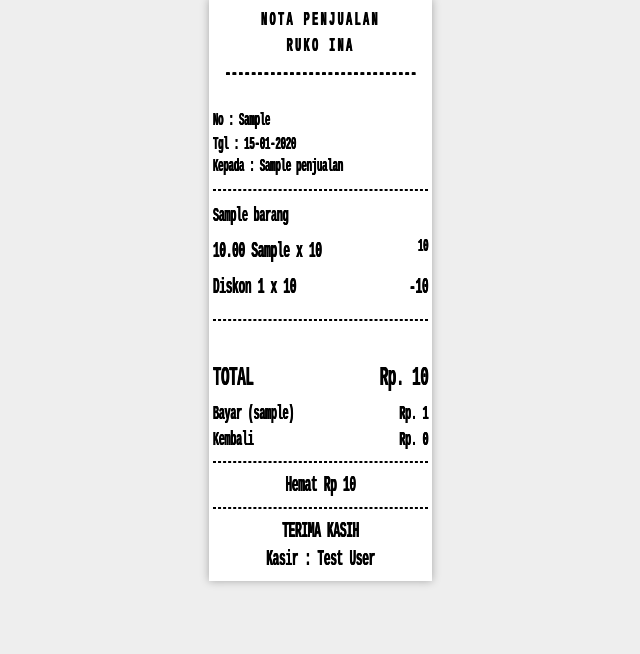
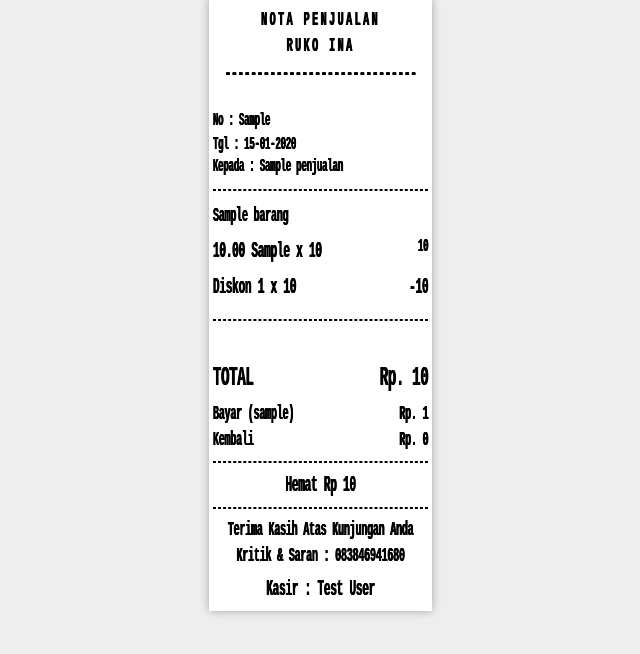
Before and after one commit to Wijaya-Plywood-Indonesia/erp-telur, a Laravel app: page /nota/1/cetakThermal in a window 1280 px wide. Shown: the part 13-667 px from the top of the page, without its empty margins (319-959 px from the left). Run offline with Laravel 12, Linux system fonts and the light colour scheme; data comes from the database, SQL or seed files in the repository; tables that the repository leaves empty hold one stand-in row (values such as "Sample post"); some libraries are stand-ins or nearby versions.

Commit message:
update: Enhance printing options and footer details in Nota Cetak

```diff
--- a/resources/views/penjualans/cetakNotaThermal.blade.php
+++ b/resources/views/penjualans/cetakNotaThermal.blade.php
@@ -204,9 +204,10 @@
             @endif
 
             <!-- ===== FOOTER ===== -->
-            <div  class="text-center small">
-                TERIMA KASIH<br />
-                Kasir : {{ $penjualan->user->name }}
+            <div class="text-center small">
+                <div style="font-size: 10px; font-weight: 800;">Terima Kasih Atas Kunjungan Anda</div>
+                <div style="font-size: 10px; font-weight: 700;">Kritik &amp; Saran : 083846941680</div>
+                <div style="margin-top: 3px;">Kasir : {{ $penjualan->user->name }}</div>
             </div>
         </div>
     </body>
```
Also changed, not shown: app/Filament/Widgets/PenjualanTerakhirWidget.php (+13 -17 lines).
